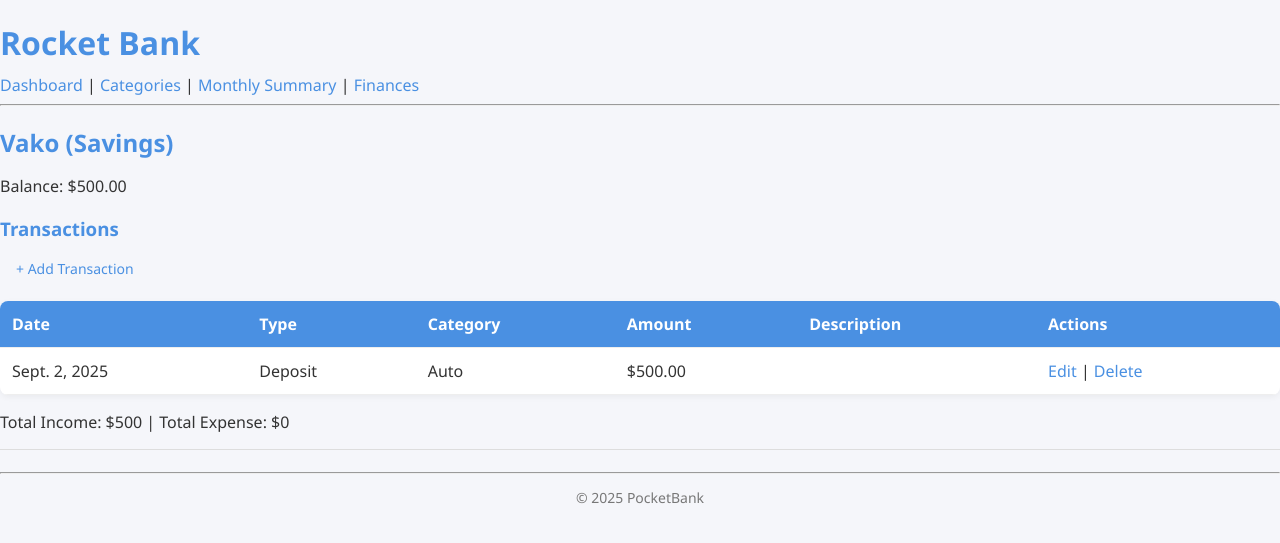
After one commit to Kappa099/Mini-Bank-Dashboard, a Django app: page /finance/account/1/ in a window 1280 px wide. The commit adds this page. Shown: the top 543 px of the page. Run offline with Django 5.2, Linux system fonts and the light colour scheme; a user stored in the database is signed in; data comes from the database, SQL or seed files in the repository; both versions use the stored data as it was after the commit.

Commit message:
finish transactions, categories, detail pages

```diff
--- a/PocketBank/finance/urls.py
+++ b/PocketBank/finance/urls.py
@@ -9,6 +9,7 @@ urlpatterns = [
     path('accounts/new/', views.AccountCreateView.as_view(), name='finance_account_create'),
     path('accounts/<int:pk>/edit/', views.AccountUpdateView.as_view(), name='finance_account_edit'),
     path('accounts/<int:pk>/delete/', views.AccountDeleteView.as_view(), name='finance_account_delete'),
+    path('account/<int:pk>/', views.AccountDetailView.as_view(), name='account_details'),
 
 
     path('categories/', views.CategoryListView.as_view(), name='finance_category_list'),
--- a/PocketBank/finance/views.py
+++ b/PocketBank/finance/views.py
@@ -1,4 +1,4 @@
-from django.views.generic import ListView, CreateView, UpdateView, DeleteView
+from django.views.generic import ListView, CreateView, UpdateView, DeleteView, DetailView
 from django.contrib.auth.mixins import LoginRequiredMixin
 from django.urls import reverse_lazy
 from .models import Account, Transaction, TransactionCategory
@@ -42,6 +42,25 @@ class AccountUpdateView(LoginRequiredMixin, UpdateView):
     def get_queryset(self):
         return Account.objects.filter(owner=self.request.user)
 
+
+class AccountDetailView(LoginRequiredMixin, DetailView):
+    model = Account
+    template_name = 'finance/account_detail.html'
+    context_object_name = 'account'
+
+    def get_queryset(self):
+        return Account.objects.filter(owner=self.request.user)
+
+    def get_context_data(self, **kwargs):
+        context = super().get_context_data(**kwargs)
+        account = self.object
+
+        context['transactions'] = Transaction.objects.filter(account=account)
+
+        context['total_income'] = context['transactions'].filter(transaction_type='deposit').aggregate(Sum('amount'))['amount__sum'] or 0
+        context['total_expense'] = context['transactions'].filter(transaction_type='withdrawal').aggregate(Sum('amount'))['amount__sum'] or 0
+
+        return context
 
 class AccountDeleteView(LoginRequiredMixin, DeleteView):
     model = Account
--- /dev/null
+++ b/PocketBank/templates/finance/account_detail.html
@@ -0,0 +1,42 @@
+{% extends "base.html" %}
+{% block content %}
+<h2>{{ account.name }} ({{ account.get_account_type_display }})</h2>
+<p>Balance: ${{ account.balance }}</p>
+
+<h3>Transactions</h3>
+<a href="{% url 'finance_transaction_create' %}?account={{ account.pk }}" class="btn btn-success mb-3">
+  + Add Transaction
+</a>
+
+<table class="table table-striped">
+    <thead>
+        <tr>
+            <th>Date</th>
+            <th>Type</th>
+            <th>Category</th>
+            <th>Amount</th>
+            <th>Description</th>
+            <th>Actions</th>
+        </tr>
+    </thead>
+    <tbody>
+        {% for transaction in transactions %}
+        <tr>
+            <td>{{ transaction.date }}</td>
+            <td>{{ transaction.get_transaction_type_display }}</td>
+            <td>{{ transaction.category.name }}</td>
+            <td>${{ transaction.amount }}</td>
+            <td>{{ transaction.description }}</td>
+            <td>
+                <a href="{% url 'finance_transaction_edit' transaction.pk %}">Edit</a> |
+                <a href="{% url 'finance_transaction_delete' transaction.pk %}">Delete</a>
+            </td>
+        </tr>
+        {% empty %}
+        <tr><td colspan="6">No transactions yet.</td></tr>
+        {% endfor %}
+    </tbody>
+</table>
+
+<p>Total Income: ${{ total_income }} | Total Expense: ${{ total_expense }}</p>
+{% endblock %}
--- a/PocketBank/templates/finance/transaction_confirm_delete.html
+++ b/PocketBank/templates/finance/transaction_confirm_delete.html
@@ -7,6 +7,6 @@
 <form method="post">
     {% csrf_token %}
     <button type="submit" class="btn btn-danger">Yes, Delete</button>
-    <a href="{% url 'finance_account_details' object.account.pk %}" class="btn btn-secondary">Cancel</a>
+    <a href="{% url 'account_details' object.account.pk %}" class="btn btn-secondary">Cancel</a>
 </form>
 {% endblock %}
```
Also changed, not shown: PocketBank/db.sqlite3.
